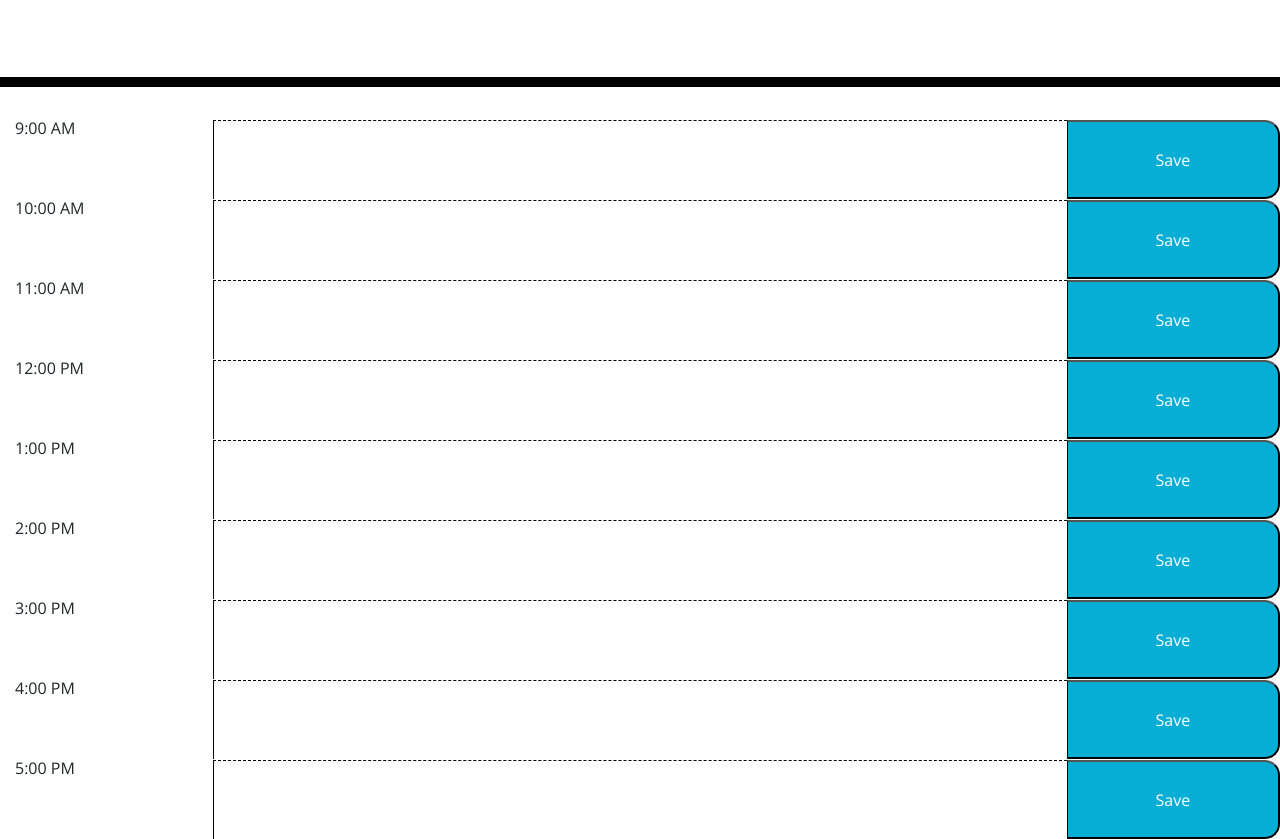
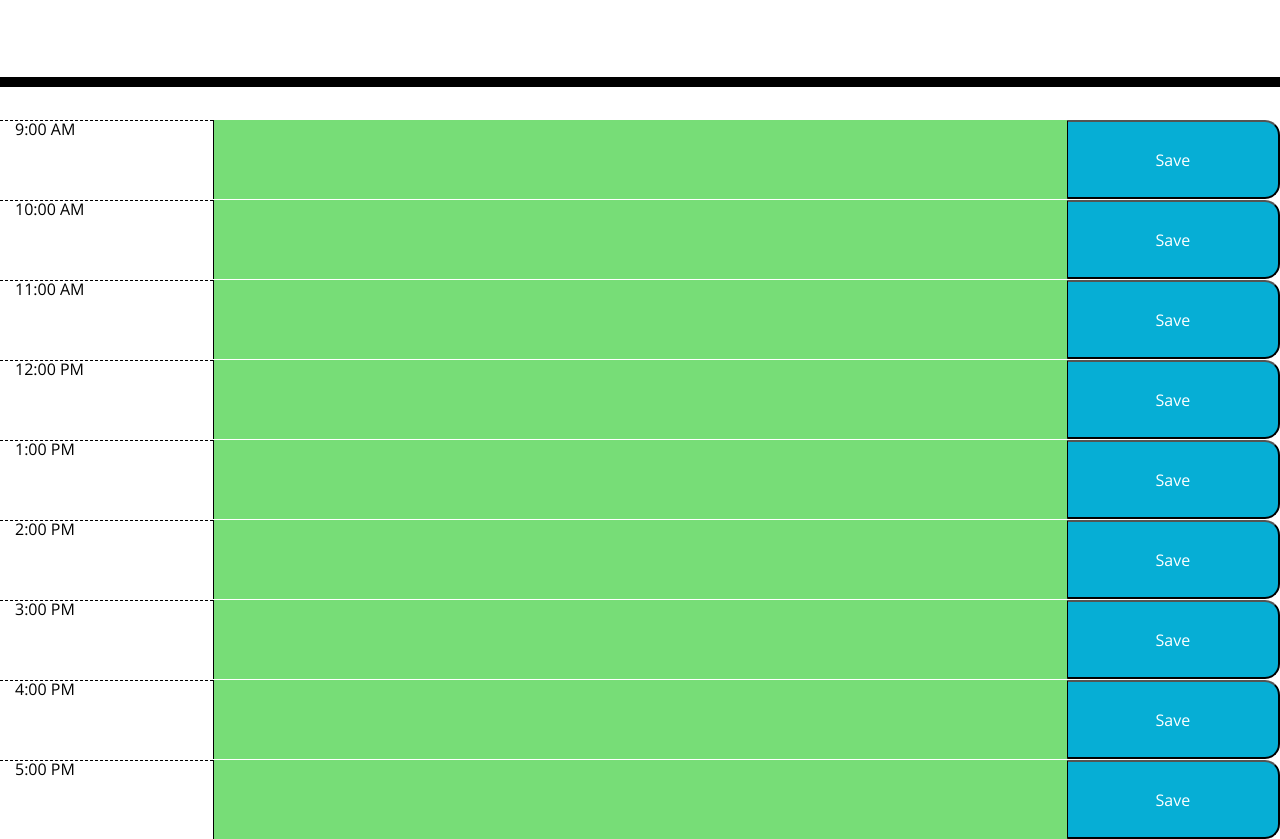
Before and after one commit to GraceKevin/work-day-scheduler, a plain HTML site: page index.html in a window 1280 px wide. Shown: the part 181-1020 px from the top of the page. Drawn offline with nearby package versions, Linux system fonts and the light colour scheme.

Commit message:
fixed html - had hour in wrong spot

```diff
--- a/index.html
+++ b/index.html
@@ -32,56 +32,56 @@
 
       <!-- Timeblocks go here -->
       <div class="row">
-         <div class="col-sm-2">9:00 AM</div>
-        <textarea class="col-sm-8 hour"></textarea>
+         <div class="col-sm-2 hour">9:00 AM</div>
+        <textarea class="col-sm-8 description future"></textarea>
         <button class="col-sm-2 saveBtn">Save</button>
       </div>
 
       <div class="row">
-        <div class="col-sm-2">10:00 AM</div>
-        <textarea class="col-sm-8 hour"></textarea>
+        <div class="col-sm-2 hour">10:00 AM</div>
+        <textarea class="col-sm-8 description future"></textarea>
         <button class="col-sm-2 saveBtn">Save</button>
       </div>
 
       <div class="row">
-        <div class="col-sm-2">11:00 AM</div>
-        <textarea class="col-sm-8 hour"></textarea>
+        <div class="col-sm-2 hour">11:00 AM</div>
+        <textarea class="col-sm-8 description future"></textarea>
         <button class="col-sm-2 saveBtn">Save</button>
       </div>
 
       <div class="row">
-        <div class="col-sm-2">12:00 PM</div>
-        <textarea class="col-sm-8 hour"></textarea>
+        <div class="col-sm-2 hour">12:00 PM</div>
+        <textarea class="col-sm-8 description future"></textarea>
         <button class="col-sm-2 saveBtn">Save</button>
       </div>
 
       <div class="row">
-        <div class="col-sm-2">1:00 PM</div>
-        <textarea class="col-sm-8 hour"></textarea>
+        <div class="col-sm-2 hour">1:00 PM</div>
+        <textarea class="col-sm-8 description future"></textarea>
         <button class="col-sm-2 saveBtn">Save</button>
       </div>
 
       <div class="row">
-        <div class="col-sm-2">2:00 PM</div>
-        <textarea class="col-sm-8 hour"></textarea>
+        <div class="col-sm-2 hour">2:00 PM</div>
+        <textarea class="col-sm-8 description future"></textarea>
         <button class="col-sm-2 saveBtn">Save</button>
       </div>
 
       <div class="row">
-        <div class="col-sm-2">3:00 PM</div>
-        <textarea class="col-sm-8 hour"></textarea>
+        <div class="col-sm-2 hour">3:00 PM</div>
+        <textarea class="col-sm-8 description future"></textarea>
         <button class="col-sm-2 saveBtn">Save</button>
       </div>
 
       <div class="row">
-        <div class="col-sm-2">4:00 PM</div>
-        <textarea class="col-sm-8 hour"></textarea>
+        <div class="col-sm-2 hour">4:00 PM</div>
+        <textarea class="col-sm-8 description future"></textarea>
         <button class="col-sm-2 saveBtn">Save</button>
       </div>
 
       <div class="row">
-        <div class="col-sm-2">5:00 PM</div>
-        <textarea class="col-sm-8 hour"></textarea>
+        <div class="col-sm-2 hour">5:00 PM</div>
+        <textarea class="col-sm-8 description future"></textarea>
         <button class="col-sm-2 saveBtn">Save</button>
       </div>
 
```
